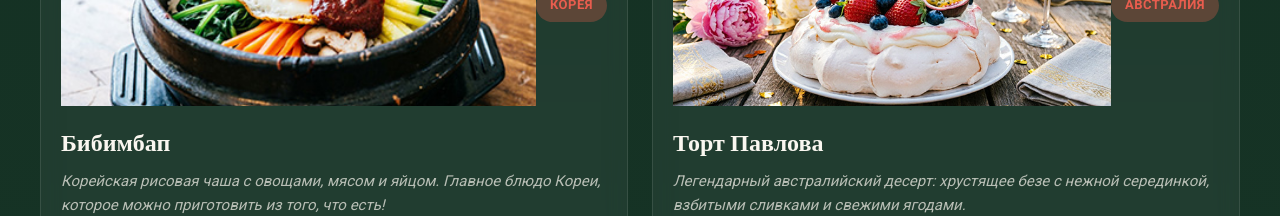
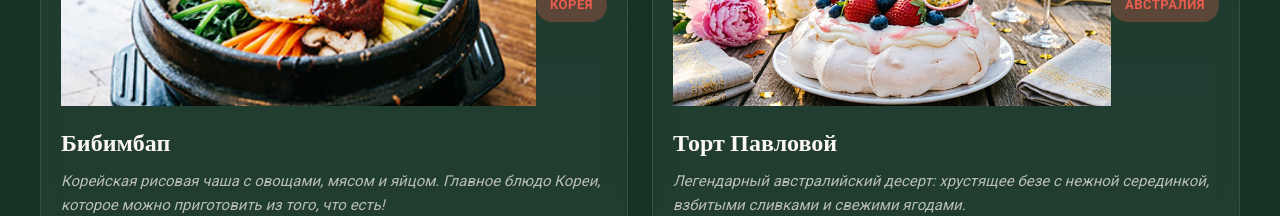
Before and after one commit to svideoproekt-ship-it/russka-kuhnya-9551, a React (Vite) app: page /world-cuisines in a window 1280 px wide. Shown: the part 3860-4076 px from the top of the page. Built offline with nearby package versions, Linux system fonts and the light colour scheme; a web font is replaced by a local one.

Commit message:
fix: correct recipe title to 'Торт Павловой' (named after Anna Pavlova)

```diff
--- a/src/pages/WorldCuisines.jsx
+++ b/src/pages/WorldCuisines.jsx
@@ -121,7 +121,7 @@ const WorldCuisines = () => {
     },
       {
       id: 6,
-      title: 'Торт Павлова',
+      title: 'Торт Павловой',
       image: '/publicimagesworld/pavlova.jpg',
       country: 'Австралия',
       flag: '🇦🇺',
```
